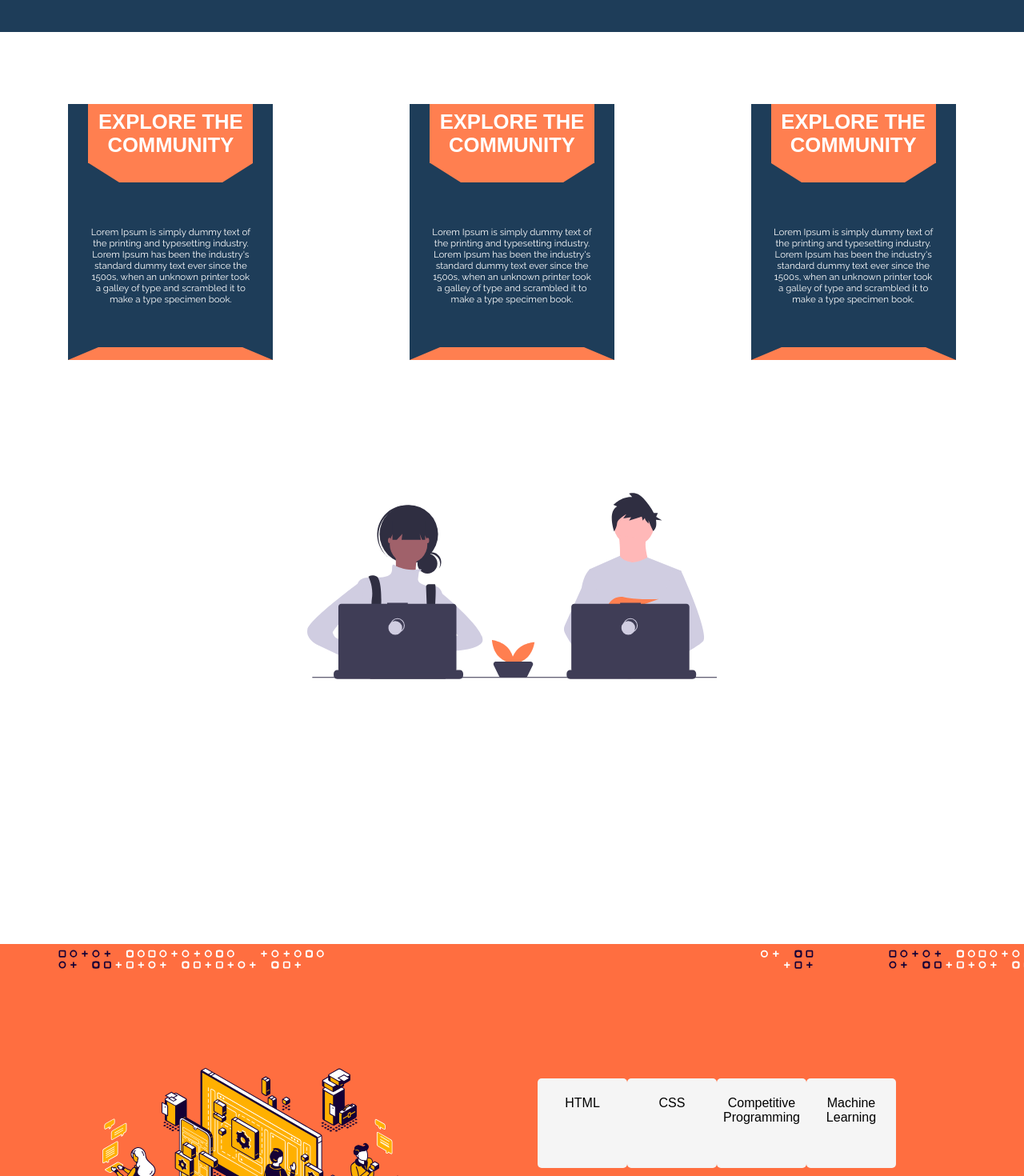
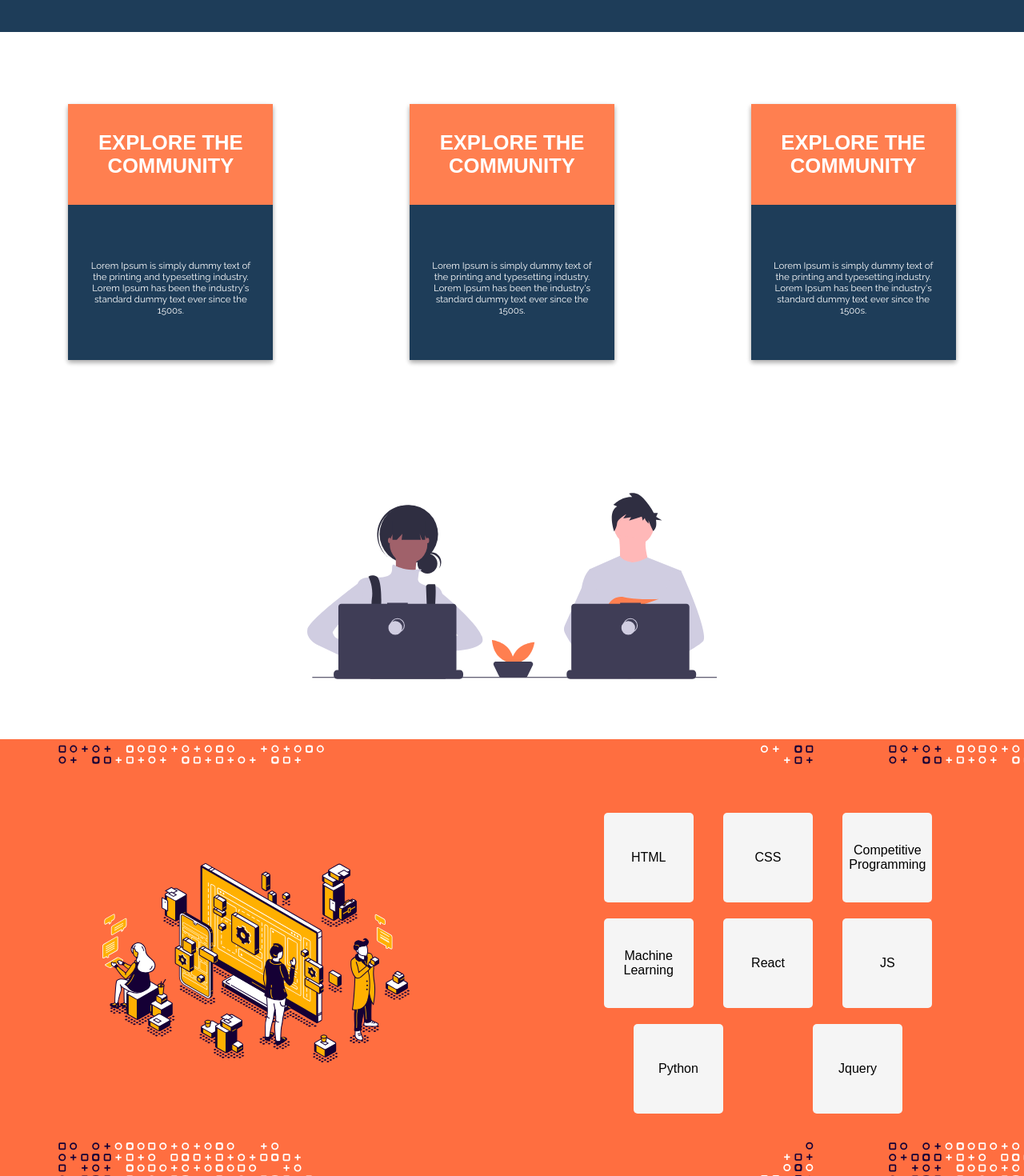
Before and after one commit to NinjaAadi/Smit_developer_official, a React (Create React App) app in the folder client/: page / in a window 1280 px wide. Shown: the part 520-1990 px from the top of the page at 80% size. Built offline with nearby package versions, Linux system fonts and the light colour scheme; a web font is replaced by a local one.

Commit message:
Card Changes

```diff
--- a/client/src/Components/Layouts/Home/Card/Card.js
+++ b/client/src/Components/Layouts/Home/Card/Card.js
@@ -7,11 +7,11 @@ export default function Card(props) {
       <div className={classes["top"]}>
         <h1>{props.head}</h1>
       </div>
-      <div className={classes["down"]}></div>
+      {/* <div className={classes["down"]}></div> */}
       <div className={classes["content"]}>
         <p>{props.des}</p>
       </div>
-      <div className={classes["up"]}></div>
+      {/* <div className={classes["up"]}></div> */}
     </div>
   );
 }
--- a/client/src/Components/Layouts/Home/Card/Card.module.css
+++ b/client/src/Components/Layouts/Home/Card/Card.module.css
@@ -1,22 +1,5 @@
 @import url("https://fonts.googleapis.com/css2?family=Amaranth:wght@700&display=swap");
 @import url("https://fonts.googleapis.com/css2?family=Amaranth:wght@700&family=Raleway:wght@400;500&display=swap");
-/*
-* {
-  margin: 0;
-  padding: 0;
-  box-sizing: border-box;
-} */
-
-/* body {
-  width: 100vw;
-  height: 100vh;
-  background: #f5f0e1;
-  display: flex;
-  justify-content: space-around;
-  align-items: center;
-  flex-wrap: wrap;
-}
-*/
 
 .card {
   box-sizing: border-box;
@@ -28,14 +11,16 @@
   text-align: center;
   overflow: hidden;
   box-sizing: border-box;
+  box-shadow: rgba(0, 0, 0, 0.16) 0px 3px 6px, rgba(0, 0, 0, 0.23) 0px 3px 6px;
 }
 
 .top {
   margin: 0;
   font-family: "Amaranth", sans-serif;
   background: #ff7f50;
-  border-left: 2vw solid #1e3d59;
-  border-right: 2vw solid #1e3d59;
+  padding: 2vw;
+  /* border-left: 2vw solid #1e3d59;
+  border-right: 2vw solid #1e3d59; */
   box-sizing: border-box;
 }
 
--- a/client/src/Components/Layouts/Home/Home.js
+++ b/client/src/Components/Layouts/Home/Home.js
@@ -11,7 +11,7 @@ import { useSpring, animated } from "react-spring";
 const Home = (props) => {
   const heading_1 = "EXPLORE THE COMMUNITY";
   const description_1 =
-    "Lorem Ipsum is simply dummy text of the printing and typesetting industry. Lorem Ipsum has been the industry's standard dummy text ever since the 1500s, when an unknown printer took a galley of type and scrambled it to make a type specimen book.";
+    "Lorem Ipsum is simply dummy text of the printing and typesetting industry. Lorem Ipsum has been the industry's standard dummy text ever since the 1500s.";
   const animationProps = useSpring({
     config: { mass: 1, tension: 120, friction: 14 },
     delay: 200,
@@ -88,7 +88,7 @@ const Home = (props) => {
               <p>Machine Learning</p>
             </div>
             <div className={classes["card-item"]}>
-              <p>React-</p>
+              <p>React</p>
             </div>
             <div className={classes["card-item"]}>
               <p>JS</p>
--- a/client/src/Components/Layouts/Home/home.module.css
+++ b/client/src/Components/Layouts/Home/home.module.css
@@ -165,7 +165,6 @@
   width: 100%;
   position: relative;
   height: clamp(300px, 30vw, 500px);
-  margin-bottom: 20vw;
 }
 .mid-img {
   position: absolute;
@@ -191,6 +190,10 @@
   position: relative;
 }
 .child2 {
+  display: flex;
+  flex-direction: column;
+  justify-content: center;
+  align-items: center;
   width: 50%;
   position: relative;
 }
@@ -206,26 +209,25 @@
 }
 
 .cards {
-  position: absolute;
-  top: 60%;
-  left: 40%;
-  transform: translate(-50%, -50%);
   width: 70%;
-  height: 60%;
   display: flex;
   flex-direction: row;
   flex-wrap: wrap;
   justify-content: space-around;
 }
+
 .card-item {
+  margin: 10px;
   height: 100px;
   width: 100px;
+  display: flex;
+  justify-content: center;
+  align-items: center;
   background-color: whitesmoke;
   border-radius: 5px;
   padding: 6px;
 }
+
 .card-item p {
-  width: 100%;
-  height: 100%;
   text-align: center;
 }
```
